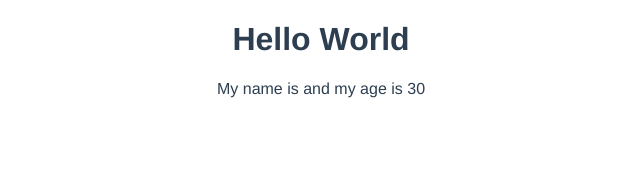
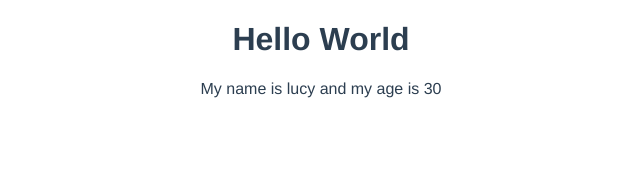
Before and after one commit to Lu-Smith/vue_blog, a Vue app: page / in a window 1280 px wide. Shown: the top 170 px of the page, without its empty margins (319-959 px from the left). Built offline with nearby package versions, Linux system fonts and the light colour scheme.

Commit message:
Fix the bug in HomeView

```diff
--- a/src/views/HomeView.vue
+++ b/src/views/HomeView.vue
@@ -1,7 +1,7 @@
 <template>
   <div class="home">
     <h1>Hello World</h1>
-    <p>My name is {{ lucy }} and my age is {{ age }}</p>
+    <p>My name is {{ name }} and my age is {{ age }}</p>
   </div>
 </template>
 
@@ -15,7 +15,7 @@ export default {
     let name = 'lucy'
     let age = 30
 
-    return {name: name, age: age}
+    return {name, age}
   }
 }
 </script>
```
